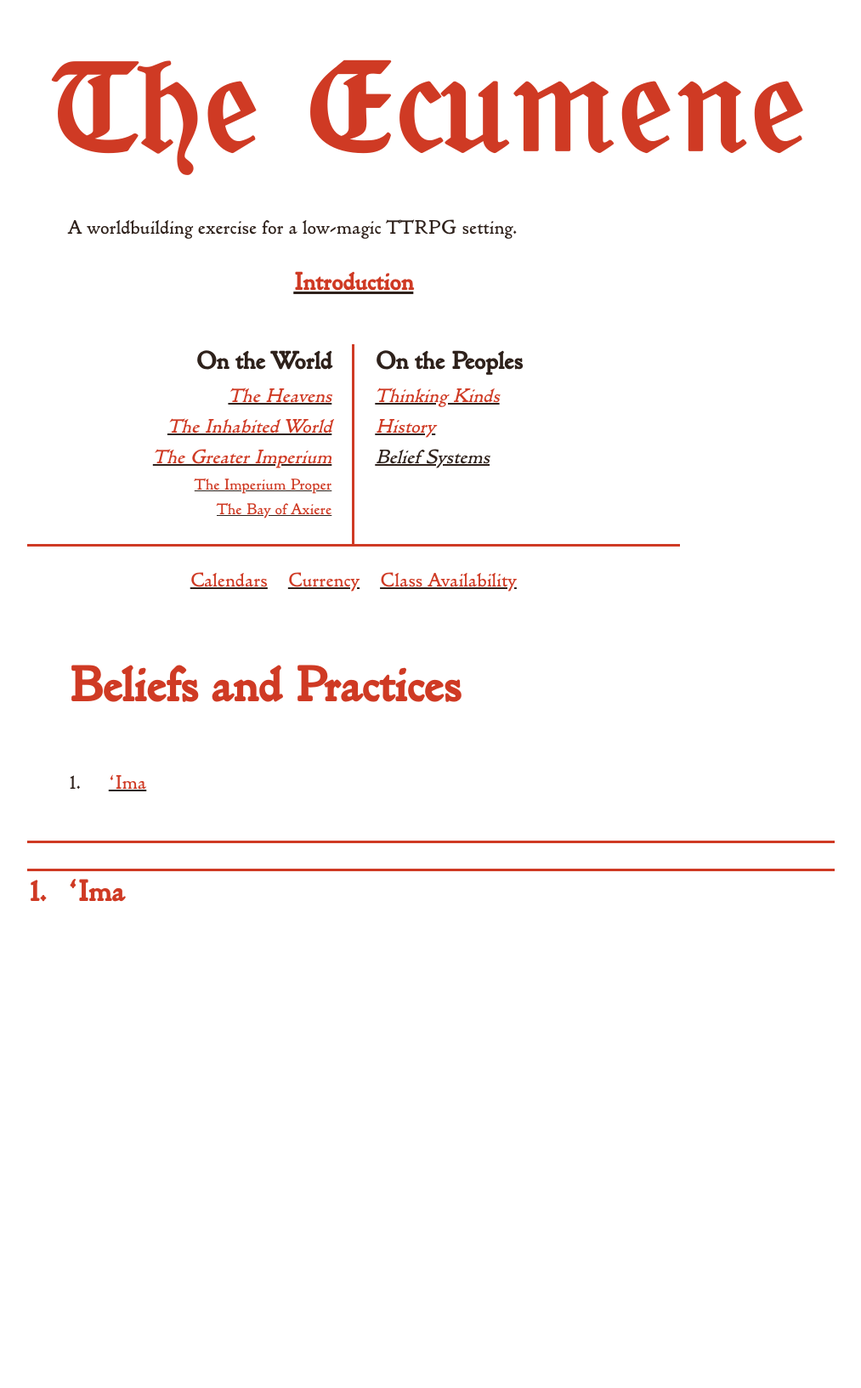
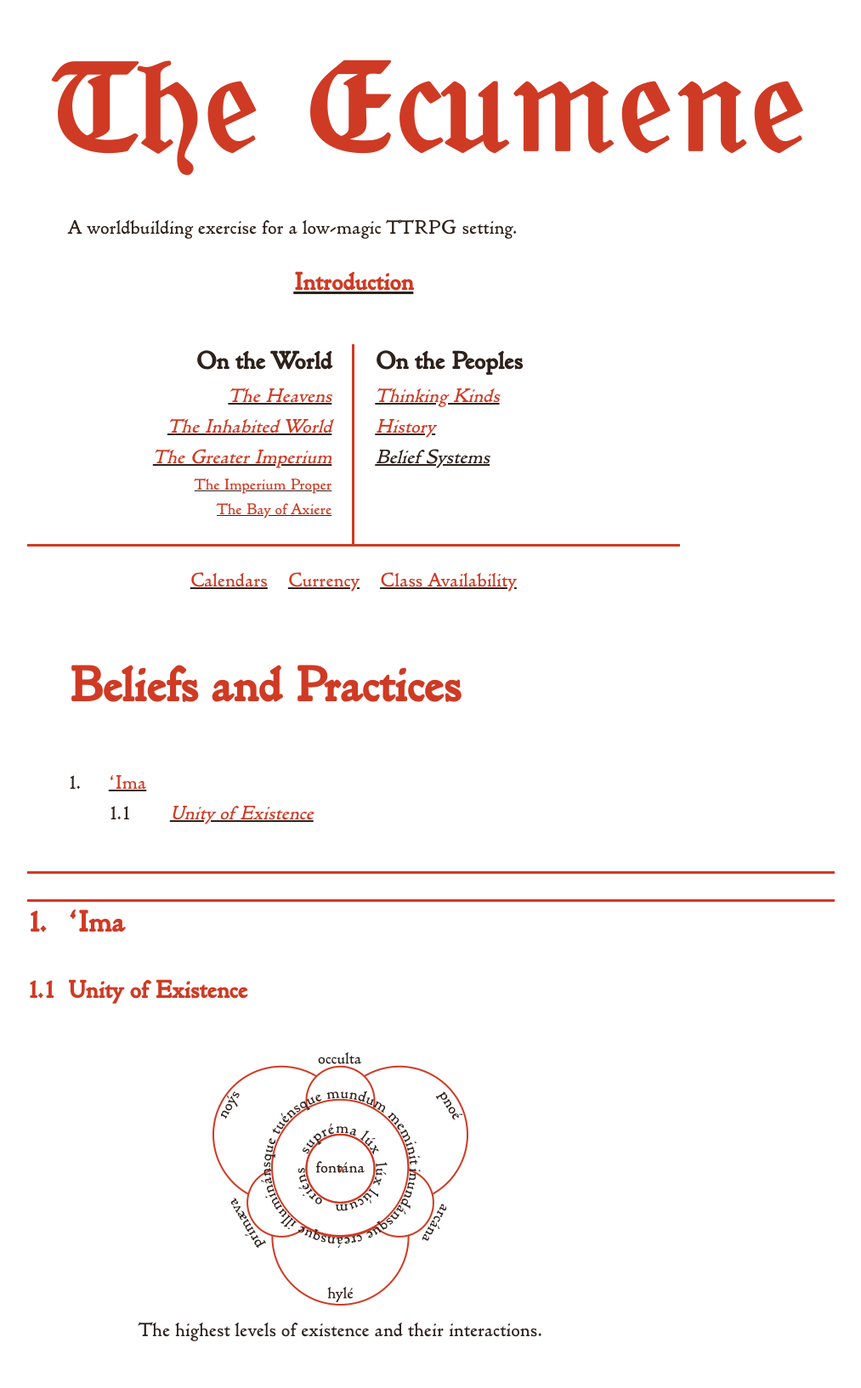
Before and after one commit to kmules1/kmules1.github.io, a Jekyll site: the page built from ecumene/beliefs.md, in a window 1280 px wide. Shown: the whole page at 85% size, without its empty margins (133-1146 px from the left). Built offline with Jekyll 4.4.1, drawn with Linux system fonts in a browser that asks for light colours; before the commit the page ends 1109 px from its top, so only the background shows below that.

Commit message:
adding content

```diff
--- a/ecumene/beliefs.md
+++ b/ecumene/beliefs.md
@@ -5,3 +5,10 @@ permalink: /ecumene/beliefs/
 ---
 
 ## 'Ima
+
+### Unity of Existence
+
+<figure>
+	<img src="/assets/img/unity-of-existence.png">
+	<figcaption>The highest levels of existence and their interactions.</figcaption>
+</figure>
```
Also changed, not shown: ecumene/heavens.md (+1 -1 lines), ecumene/inhabited-world.md (+1 -1 lines), assets/img/unity-of-existence.png (added).
